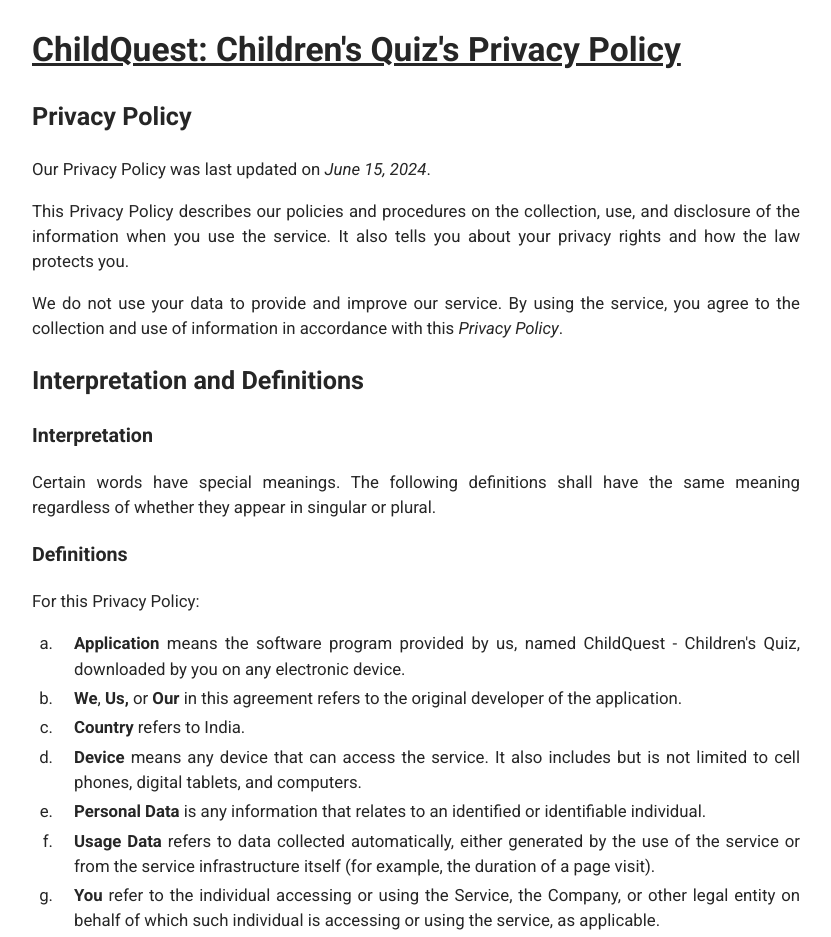
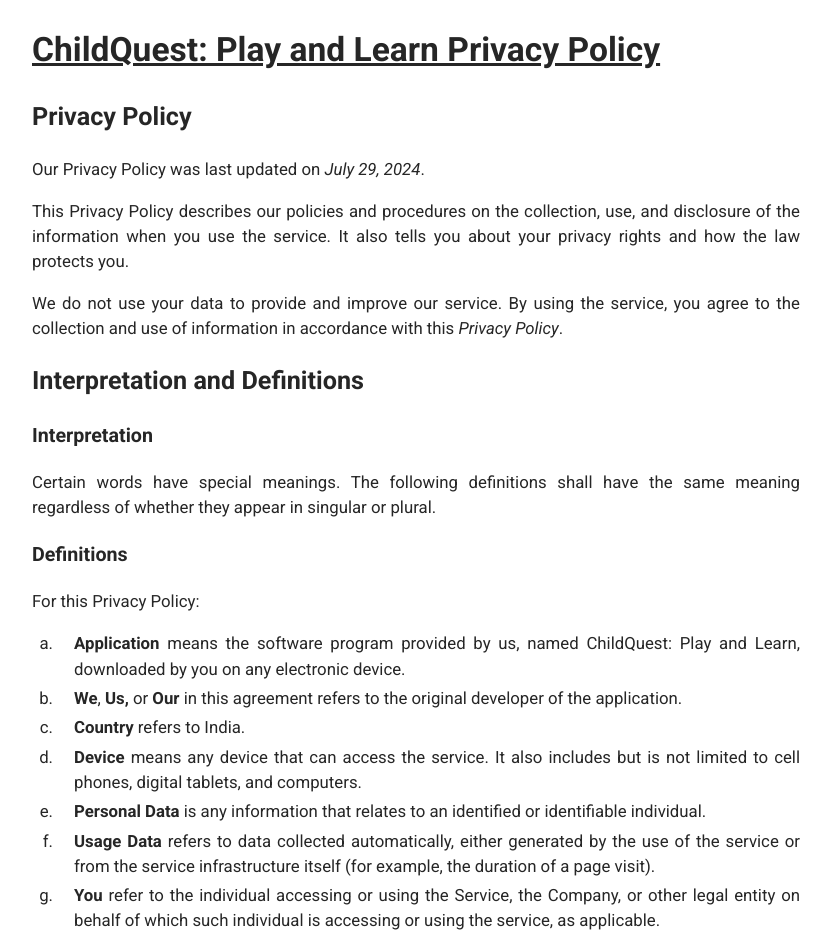
Before and after one commit to wisequest/childquest, a plain HTML site: page privacy.html in a window 1280 px wide. Shown: the top 937 px of the page, without its empty margins (224-1055 px from the left). Drawn offline with Linux system fonts and the light colour scheme.

Commit message:
Update privacy.html

```diff
--- a/privacy.html
+++ b/privacy.html
@@ -2,7 +2,7 @@
 <html lang="en-US">
   <head>
     <meta charset="utf-8" />
-    <title>ChildQuest Children’s Quiz</title>
+    <title>ChildQuest: Play and Learn</title>
 
     <base href="/" />
 
@@ -12,7 +12,7 @@
     <meta name="format-detection" content="telephone=no" />
     <meta name="msapplication-tap-highlight" content="no" />
     <meta name="description"
-      content="This is a ChildQuest (Children Quiz application) for age ranging 1-24 years old. Your child can learn and enjoy playing it.">
+      content="This is a ChildQuest: Play and Learn (Children Quiz application) for age ranging 1-24 years Your child can learn and enjoy playing it.">
     <link rel="preconnect" href="https://fonts.googleapis.com">
     <link rel="preconnect" href="https://fonts.gstatic.com" crossorigin>
     <link
@@ -70,13 +70,13 @@ ul li + li {
   <body>
     <main>
       <header>
-        <h1>ChildQuest: Children's Quiz's Privacy Policy</h1>
+        <h1>ChildQuest: Play and Learn Privacy Policy</h1>
       </header>
       <article>
         <section>
           <h2>Privacy Policy</h2>
           <div>
-            Our Privacy Policy was last updated on <em>June 15, 2024</em>.
+            Our Privacy Policy was last updated on <em>July 29, 2024</em>.
             <p>
               This Privacy Policy describes our policies and procedures on the
               collection, use, and disclosure of the information when you use the
@@ -105,7 +105,7 @@ ul li + li {
             <p>
               For this Privacy Policy:
               <ul>
-                <li><strong>Application</strong> means the software program provided by us, named ChildQuest - Children's Quiz,
+                <li><strong>Application</strong> means the software program provided by us, named ChildQuest: Play and Learn,
                   downloaded by you on any electronic device.</li>
                 <li><strong>We</strong>, <strong>Us,</strong> or <strong>Our</strong> in this agreement refers to the
                   original developer of the application.</li>
@@ -167,7 +167,7 @@ ul li + li {
         <section>
           <h2>Contact Us</h2>
           <p>If you have any questions about this Privacy Policy, You can
-            contact us by dropping a mail to <a href="mailto:chaudhary.vijay@hotmail.com?subject=Inquiry about ChildQuest's Privacy Policy 🕵️‍♂️">chaudhary.vijay@hotmail.com</a>.
+            contact us by dropping a mail to <a href="mailto:team.childquest@gmail.com?subject=Inquiry about ChildQuest: Play and Learn Privacy Policy 🕵️‍♂️">team.childquest@gmail.com</a>.
           </p>
         </section>
       </article>
```
